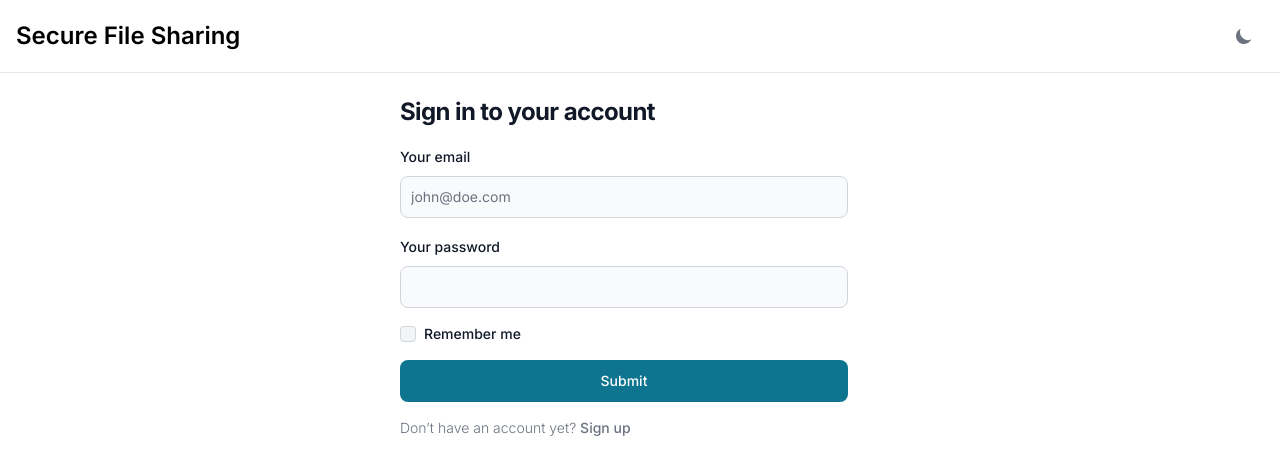
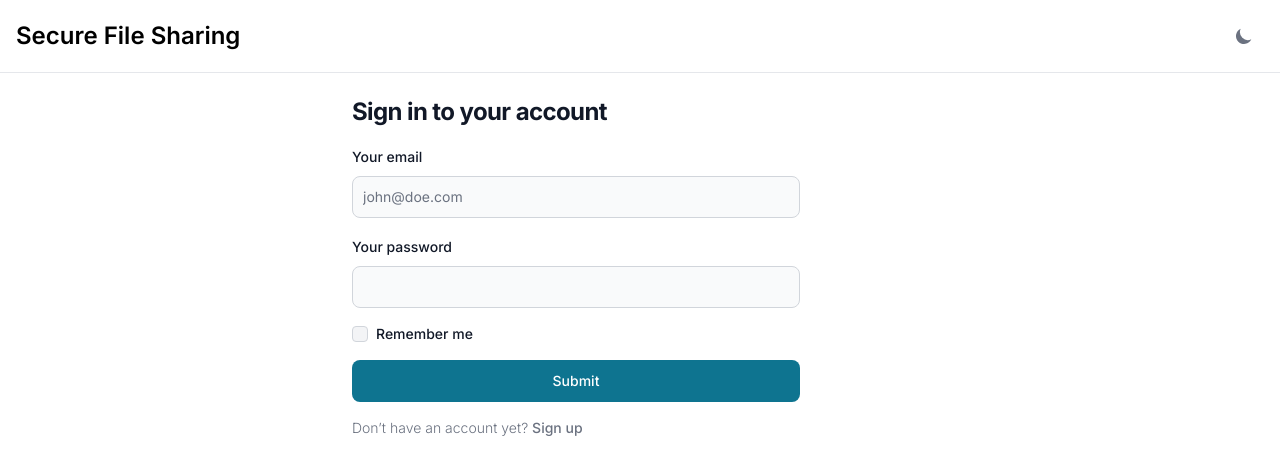
Before and after one commit to radixdt3150/secure-file-sharing, a Next.js app in the folder client/: page /login in a window 1280 px wide. Shown: the top 474 px of the page. Built offline with nearby package versions, Linux system fonts and the light colour scheme.

Commit message:
feat: Implemented a transition link

```diff
--- a/client/src/app/(authenticate)/login/page.tsx
+++ b/client/src/app/(authenticate)/login/page.tsx
@@ -1,11 +1,12 @@
 import { ReactElement } from "react";
-import Link from 'next/link'
+
+import { TransitionLink } from "@/app/components/atoms/TransitionLink";
 
 import { Button, Checkbox, Label, TextInput } from "flowbite-react";
 
 export default function Page(): ReactElement {
     return (
-        <main className="min-h-screen p-24 mx-auto max-w-2xl">
+        <main className="min-h-screen py-24 px-12 mx-auto max-w-2xl">
             <form className="flex max-w-md flex-col gap-4">
                 <h1 className="text-xl font-bold leading-tight tracking-tight text-gray-900 md:text-2xl dark:text-white">
                     Sign in to your account
@@ -30,7 +31,7 @@ export default function Page(): ReactElement {
             </form>
 
             <p className="text-sm font-light text-gray-500 dark:text-gray-400 mt-4">
-                Don’t have an account yet? <Link href="/register" className="font-medium text-primary-600 hover:underline dark:text-primary-500">Sign up</Link>
+                Don’t have an account yet? <TransitionLink href="/register" className="font-medium text-primary-600 hover:underline dark:text-primary-500">Sign up</TransitionLink>
             </p>
         </main>
     );
--- a/client/src/app/(authenticate)/register/page.tsx
+++ b/client/src/app/(authenticate)/register/page.tsx
@@ -1,5 +1,6 @@
 import { ReactElement } from "react";
-import Link from 'next/link'
+
+import { TransitionLink } from "@/app/components/atoms/TransitionLink";
 
 import { Button, Label, TextInput } from "flowbite-react";
 
@@ -42,7 +43,7 @@ export default async function Page(): Promise<ReactElement> {
 
             <p className="text-sm font-light text-gray-500 dark:text-gray-400 mt-4">
                 Already have an account?&nbsp;
-                <Link href="/login" className="font-medium text-primary-600 hover:underline dark:text-primary-500">Login here</Link>
+                <TransitionLink href="/login" className="font-medium text-primary-600 hover:underline dark:text-primary-500">Login here</TransitionLink>
             </p>
         </main>
     )
--- /dev/null
+++ b/client/src/app/components/atoms/TransitionLink/index.tsx
@@ -0,0 +1,45 @@
+"use client"
+
+import { ComponentPropsWithoutRef, ReactElement, ReactNode } from "react"
+import Link from "next/link"
+import { useRouter } from "next/navigation"
+
+// props type definition
+interface IProps extends ComponentPropsWithoutRef<"a"> {
+    readonly children: ReactNode;
+    readonly href: string
+}
+
+export function TransitionLink({
+    children,
+    href,
+    ...rest
+}: IProps): ReactElement {
+    const router = useRouter();
+
+    async function sleep(ms: number = 500) {
+        return new Promise(resolve => setTimeout(resolve, ms))
+    }
+
+    // main renderer
+    return (
+        <Link
+            onClick={async (e: React.MouseEvent<HTMLAnchorElement>) => {
+                e.preventDefault();
+                const body = document.querySelector("#app-container");
+                body?.classList?.add("page-transition");
+                await sleep();
+
+                router.push(href);
+                await sleep();
+                body?.classList?.remove("page-transition");
+
+
+            }}
+            href={href}
+            {...rest}
+        >
+            {children}
+        </Link>
+    )
+}
--- a/client/src/app/globals.css
+++ b/client/src/app/globals.css
@@ -6,6 +6,10 @@
   --foreground-rgb: 0, 0, 0;
   --background-start-rgb: 214, 219, 220;
   --background-end-rgb: 255, 255, 255;
+}
+
+html, body {
+    overflow-y: hidden;
 }
 
 @media (prefers-color-scheme: dark) {
@@ -21,3 +25,16 @@
     text-wrap: balance;
   }
 }
+
+#app-container {
+    transition-property: opacity, background-color, transform, filter;
+    transition-timing-function: ease-in-out;
+    transition-duration: 500ms;
+}
+
+.page-transition {
+    opacity: 0;
+    background-color: #000;
+    transform: translateY(40px);
+    filter: blur(12px);
+}
--- a/client/src/app/layout.tsx
+++ b/client/src/app/layout.tsx
@@ -27,7 +27,7 @@ export default function RootLayout({
             <body className={clsx([inter.className, 'bg-white dark:bg-gray-900'])}>
                 <Flowbite>
                     <Header />
-                    {children}
+                    <div id="app-container">{children}</div>
                 </Flowbite>
             </body>
         </html>
```
